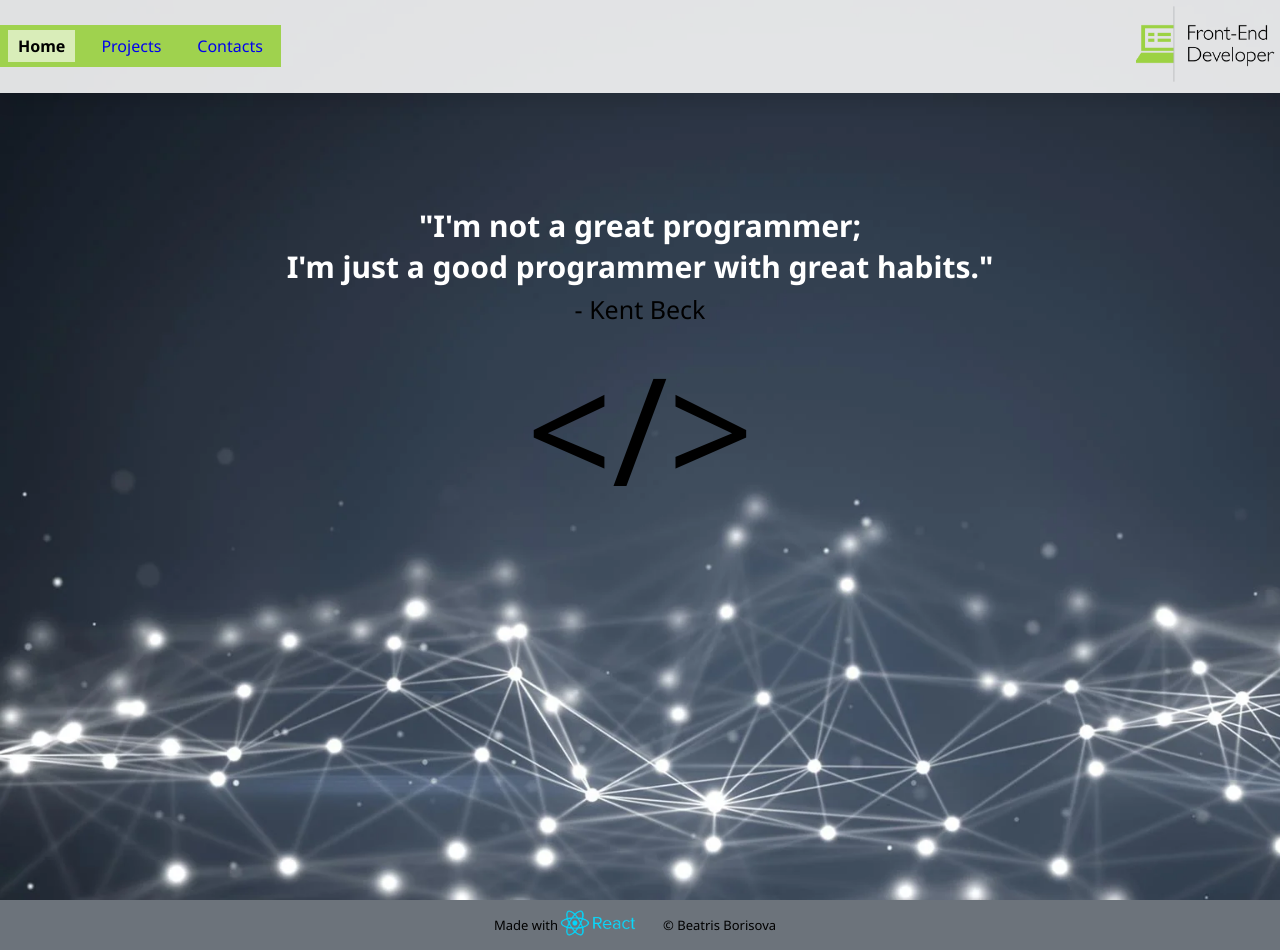
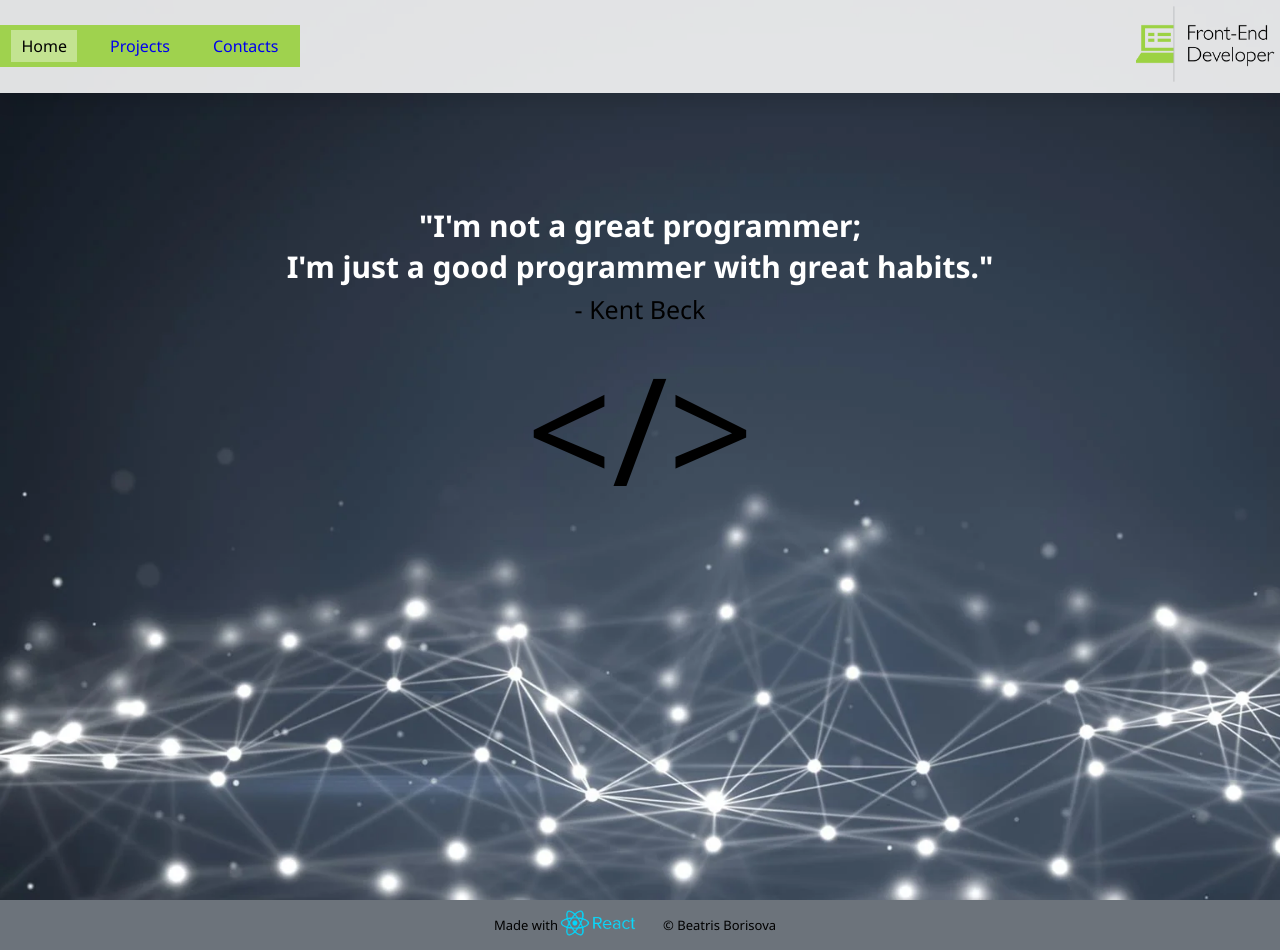
Before and after one commit to beatrisborisova/personal-website, a React (Create React App) app: page / in a window 1280 px wide. In both pictures the pointer is over the link "Home". Built offline with nearby package versions, Linux system fonts and the light colour scheme.

Commit message:
Nav changes

```diff
--- a/src/components/header/Header.css
+++ b/src/components/header/Header.css
@@ -17,7 +17,8 @@
     display: flex;
     /* background-color: #9bd243cc; */
     background-color: #9bd243ec;
-
+    width: 300px;
+    justify-content: space-around;
 }
 
 
@@ -33,7 +34,7 @@
 }
 
 .nav-content a:hover {
-    font-weight: bold;
+    background-color: rgba(255, 255, 255, 0.375);
 }
 
 .logo-image-wrapper {
```
